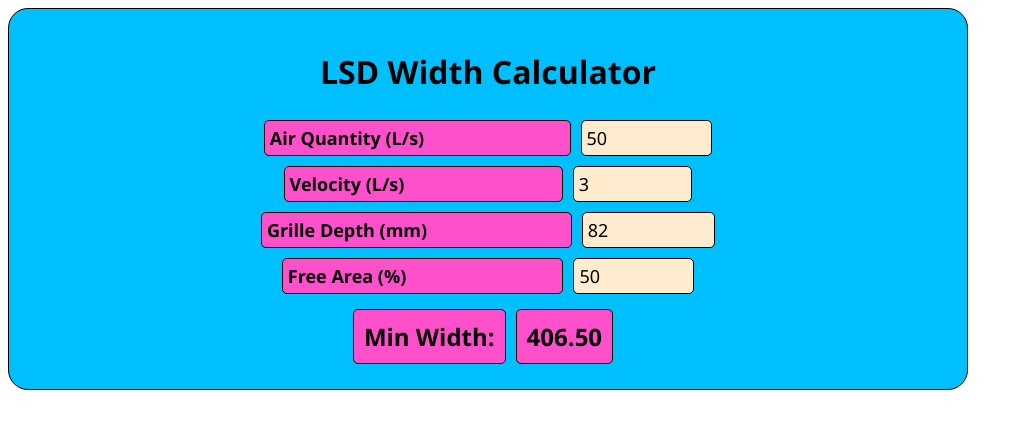
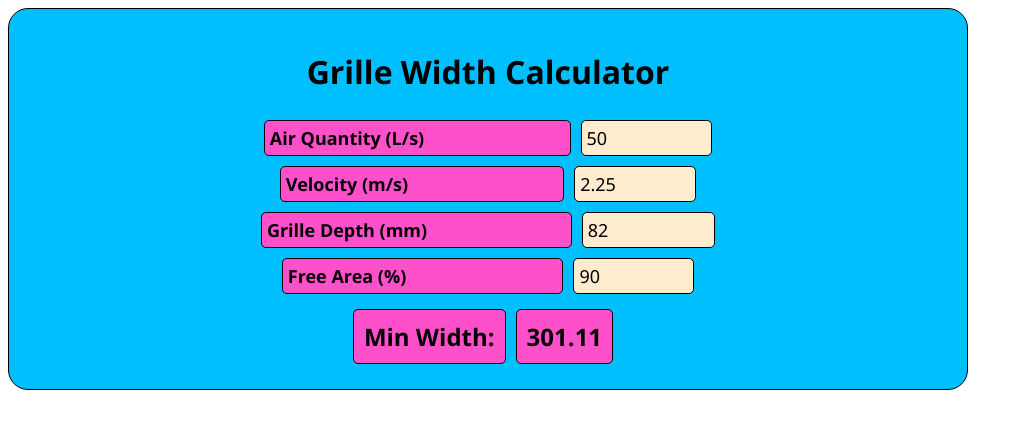
Before and after one commit to Elton017/LSD-Width-Calc, a plain HTML site: page index.html in a window 1280 px wide. Shown: the whole page, without its empty margins (0-1023 px from the left). Drawn offline with Linux system fonts and the light colour scheme.

Commit message:
Change title and update input values in index.html

```diff
--- a/index.html
+++ b/index.html
@@ -8,14 +8,14 @@
 </head>
 <body>
     <div class="main">
-        <h1>LSD Width Calculator</h1>
+        <h1>Grille Width Calculator</h1>
         <div class="row1">
             <label for="quantity">Air Quantity (L/s)</label>
             <input type="number" id="quantity" name="quantity" value="50">
         </div>
         <div class="row2">
-            <label for="velocity">Velocity (L/s)</label>
-            <input type="number" id="velocity" name="velocity" value="3">
+            <label for="velocity">Velocity (m/s)</label>
+            <input type="number" id="velocity" name="velocity" value="2.25">
         </div>
         <div class="row3">
             <label for="depth">Grille Depth (mm)</label>
@@ -23,7 +23,7 @@
         </div>
         <div class="row4">
             <label for="freearea">Free Area (%)</label>
-            <input type="number" name="freearea" id="freearea" value="50">
+            <input type="number" name="freearea" id="freearea" value="90">
         </div>
         <div id="resultrow">
             <label>Min Width:</label>
```
